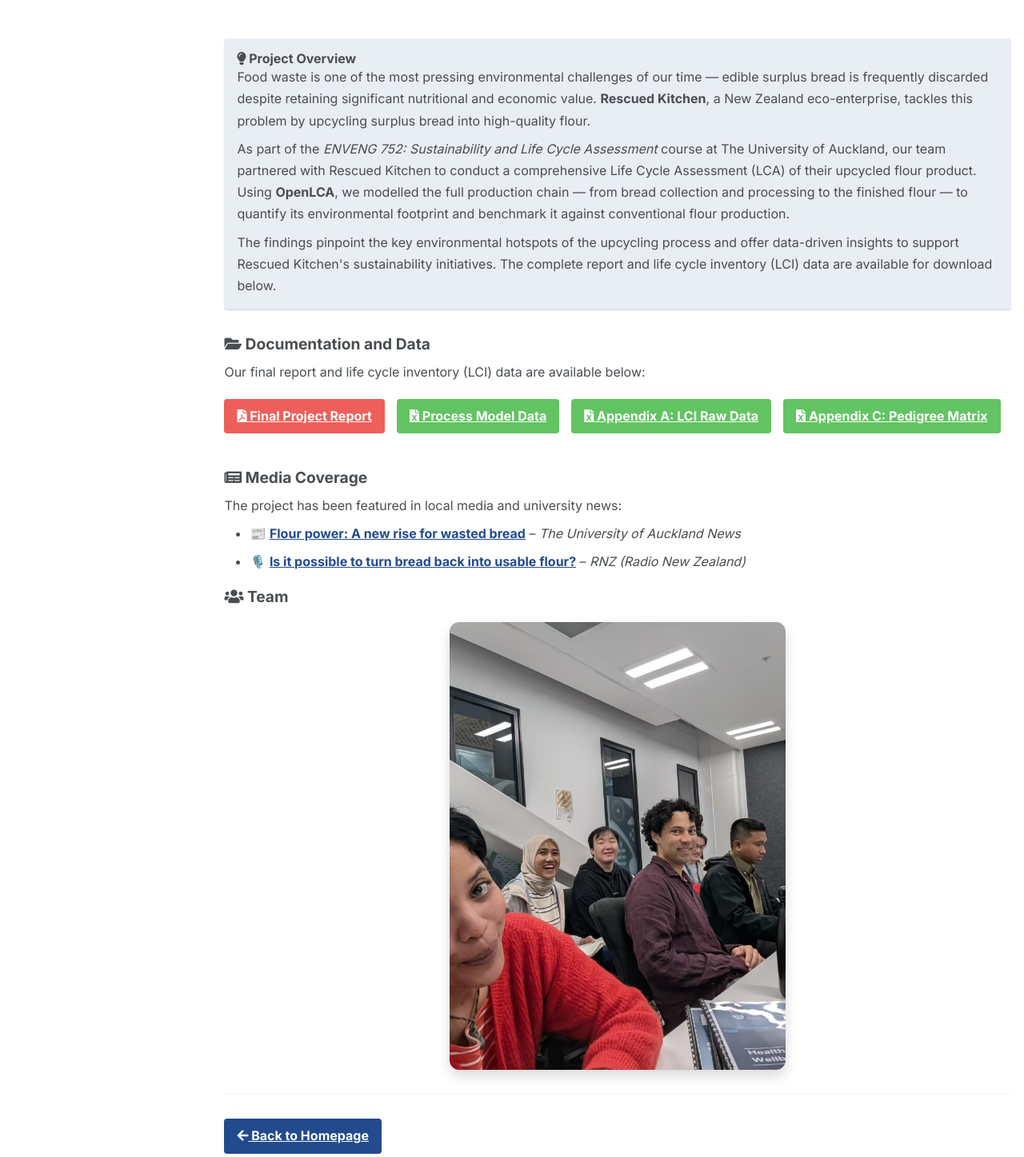
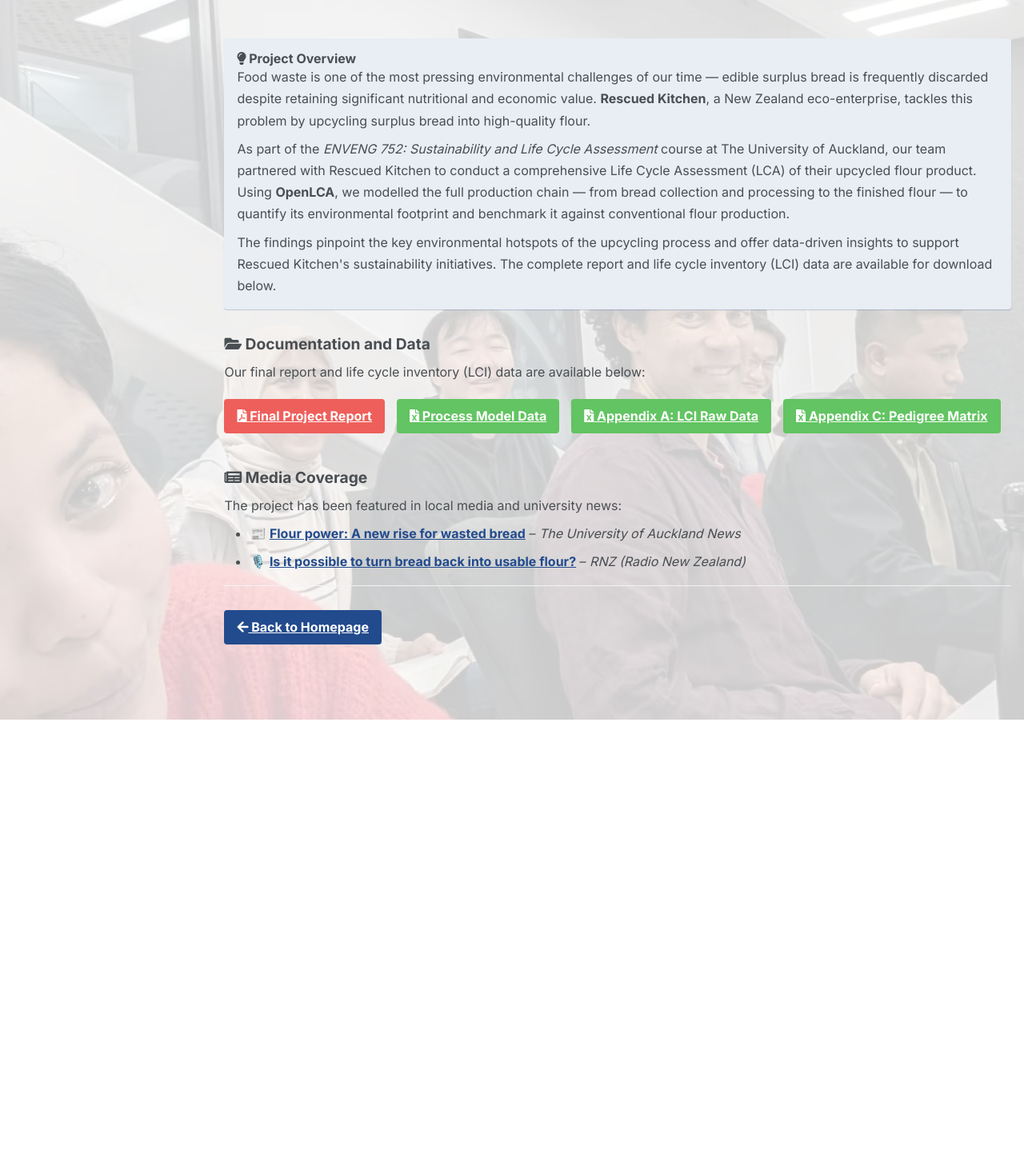
Before and after one commit to Zhang-holden/Zhang-holden.github.io, a Jekyll site: the page built from _pages/rescued-flour-lca.md, in a window 1280 px wide. Shown: the whole page at 80% size. Built offline with Jekyll 4.4.1, drawn with Linux system fonts in a browser that asks for light colours; after the commit the page ends 900 px from its top, so only the background shows below that.

Commit message:
Use team photo as page background and remove team section

```diff
--- a/_pages/rescued-flour-lca.md
+++ b/_pages/rescued-flour-lca.md
@@ -4,6 +4,18 @@ permalink: /projects/rescued-flour-lca/
 title: "Life Cycle Assessment of Rescued Kitchen's Upcycled Flour"
 author_profile: false
 ---
+
+<style>
+  body::before {
+    content: "";
+    position: fixed;
+    inset: 0;
+    background: url('/images/team_photo_1.jpg') center / cover no-repeat;
+    opacity: 0.2;
+    z-index: -1;
+    pointer-events: none;
+  }
+</style>
 
 <div class="notice--info">
   <h4 class="no_toc"><i class="fas fa-lightbulb"></i> Project Overview</h4>
@@ -30,12 +42,6 @@ The project has been featured in local media and university news:
 * 📰 **[Flour power: A new rise for wasted bread](https://www.auckland.ac.nz/en/news/2025/11/17/flour-power-a-new-rise-for-wasted-bread.html)** – *The University of Auckland News*
 * 🎙️ **[Is it possible to turn bread back into usable flour?](https://www.rnz.co.nz/news/national/579240/is-it-possible-to-turn-bread-back-into-usable-flour)** – *RNZ (Radio New Zealand)*
 
-## <i class="fas fa-users"></i> Team
-
-<div style="display: flex; justify-content: center; margin-top: 20px; margin-bottom: 30px;">
-  <img src="/images/team_photo_1.jpg" alt="Team Photo" style="max-width: 420px; width: 100%; border-radius: 12px; box-shadow: 0 8px 16px rgba(0,0,0,0.15);">
-</div>
-
 ---
 <div style="margin-top: 30px;">
   <a href="/" class="btn btn--info btn--large"><i class="fas fa-arrow-left"></i> Back to Homepage</a>
```
